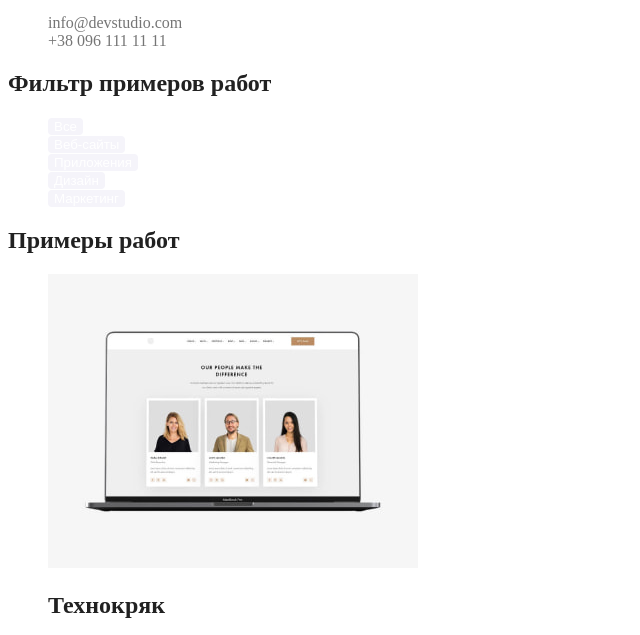
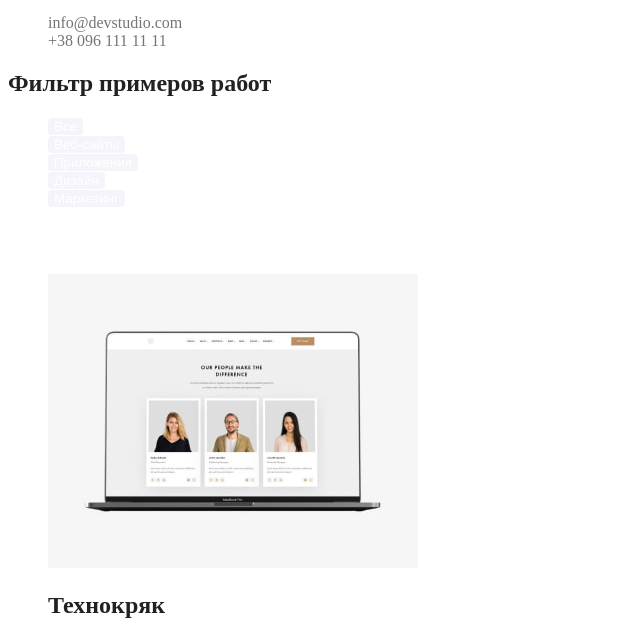
Before and after one commit to mmrbl/goit-markup-hw-02, a plain HTML site: page portfolio.html in a window 1280 px wide. Shown: the part 98-733 px from the top of the page, without its empty margins (0-640 px from the left). Drawn offline with Linux system fonts and the light colour scheme.

Commit message:
Update portfolio.html
Добавляет класс для дальнейшего визуального скрытия текста

```diff
--- a/portfolio.html
+++ b/portfolio.html
@@ -48,7 +48,7 @@
 
         <!-- примеры -->
         <section class="examples">
-            <h1>Примеры работ</h1>
+            <h1 class="hiden">Примеры работ</h1>
             <ul class="examples-list list">
                 <li>
                     <img src="./images/example1.jpg" width="370"
```
